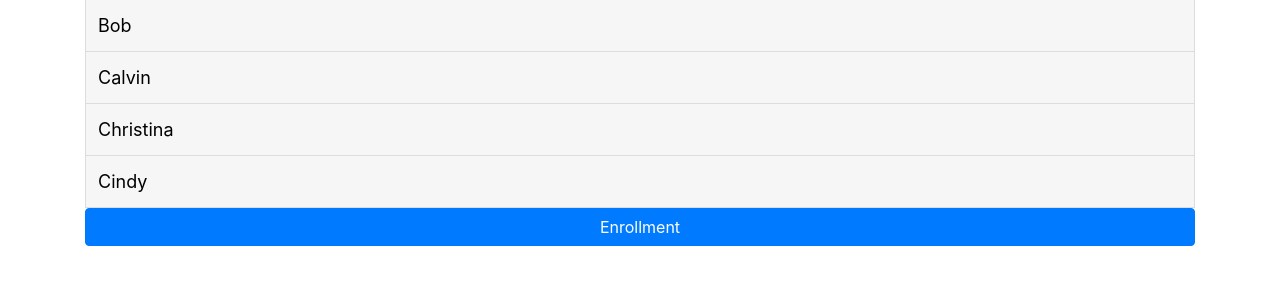
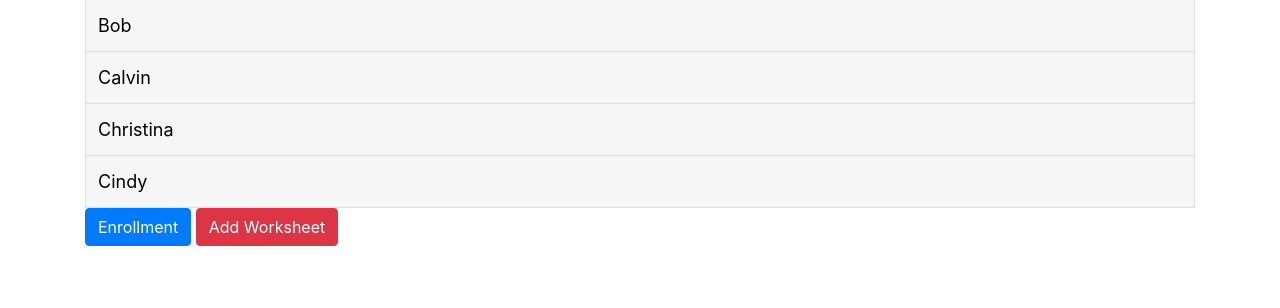
Before and after one commit to Chicago18/team-9, a Flask app: page /admin in a window 1280 px wide. Shown: the part 350-658 px from the top of the page. Run offline with Flask 2, Linux system fonts and the light colour scheme; the visitor is signed in with stand-in values (Sample User, id 1); some libraries are stand-ins or nearby versions.

Commit message:
Added wkst

```diff
--- a/templates/admin.html
+++ b/templates/admin.html
@@ -105,8 +105,9 @@
         }
     </script>
 
-    <div class = "btn-group-vertical btn-block">
-        <button type="button" class = "btn btn-primary" style="margin-bottom:20px">Enrollment</button>
+    <div class = "btn-block">
+        <button type="button" class = "btn btn-primary">Enrollment</button>
+        <button type="button" onclick="window.location.href='{{ url_for('addwkst') }}';" class="btn btn-danger">Add Worksheet</button>
     </div>
 </div>
 
```
